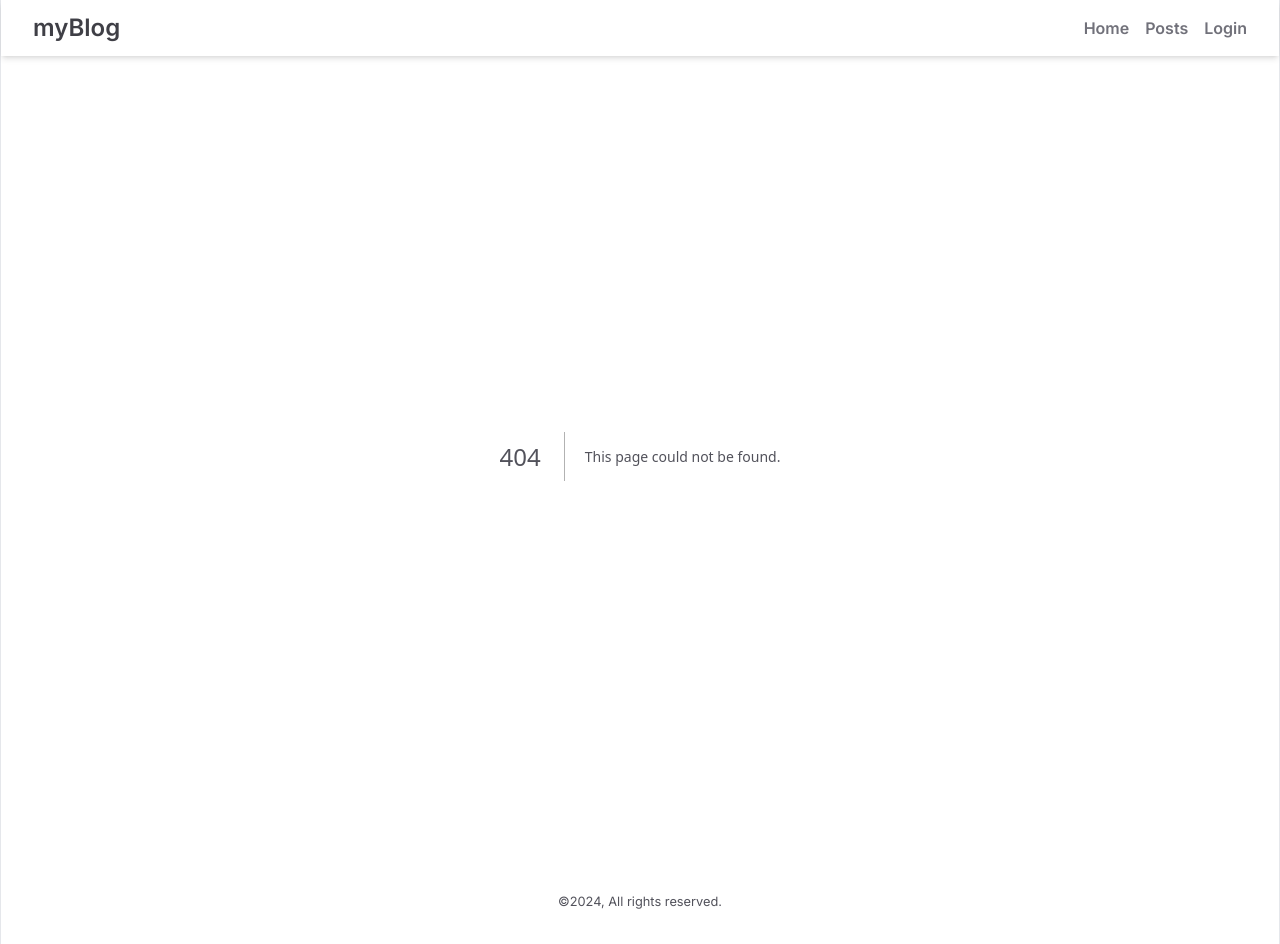
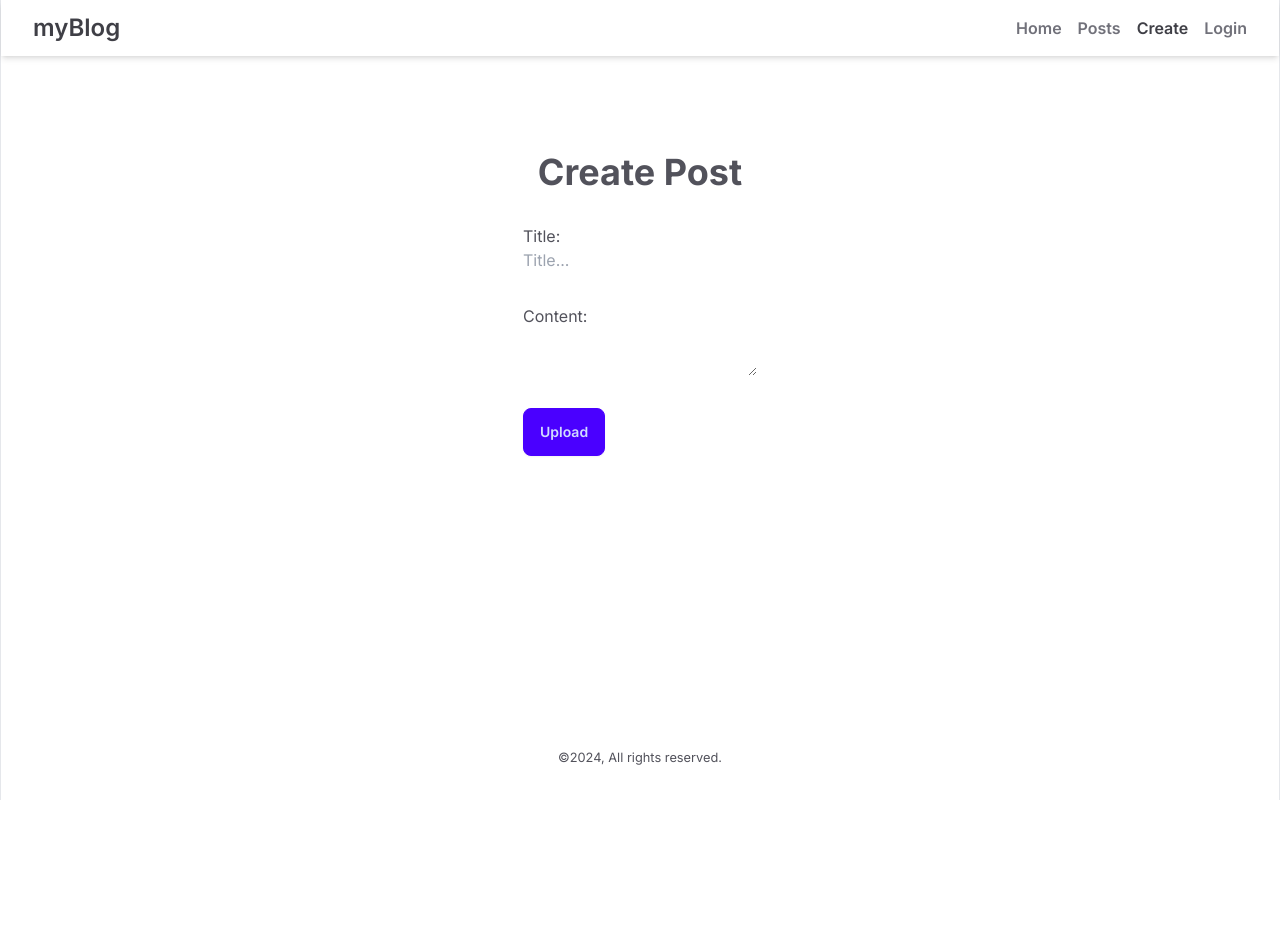
Before and after one commit to Dharshansk16/next-blog, a Next.js app: page /create-post in a window 1280 px wide. Before the commit this address had no page. After the commit the page ends 800 px from the top, so only its background shows below. Built offline with nearby package versions, Linux system fonts and the light colour scheme.

Commit message:
feat:create post

```diff
--- /dev/null
+++ b/src/app/create-post/page.tsx
@@ -0,0 +1,24 @@
+import React from "react";
+
+export default function page() {
+  return (
+    <main>
+      <div className="flex flex-col items-center p-24">
+        <h1 className="text-4xl font-bold mb-8">Create Post</h1>
+        <form className="flex flex-col gap-4">
+          <div className="mb-4 flex flex-col">
+            <label>Title:</label>
+            <input type="text" name="title" id="title" placeholder="Title..." />
+          </div>
+          <div className="mb-4 flex flex-col">
+            <label>Content:</label>
+            <textarea name="content" id="content" />
+          </div>
+          <div className="mb-4">
+            <button className="btn btn-primary">Upload</button>
+          </div>
+        </form>
+      </div>
+    </main>
+  );
+}
--- a/src/components/common/Header.tsx
+++ b/src/components/common/Header.tsx
@@ -11,6 +11,10 @@ const navLinks = [
   {
     href: "/posts",
     label: "Posts",
+  },
+  {
+    href: "/create-post",
+    label: "Create",
   },
   {
     href: "/login",
```
